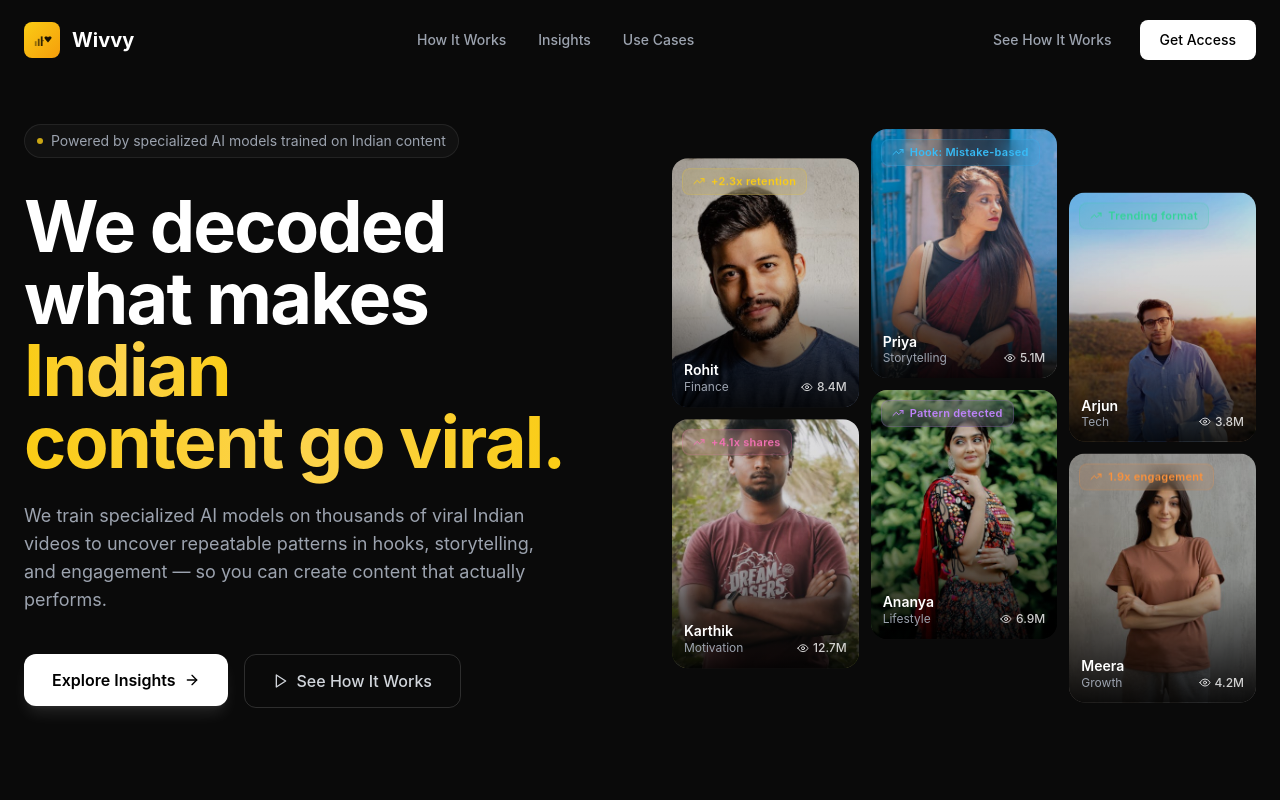
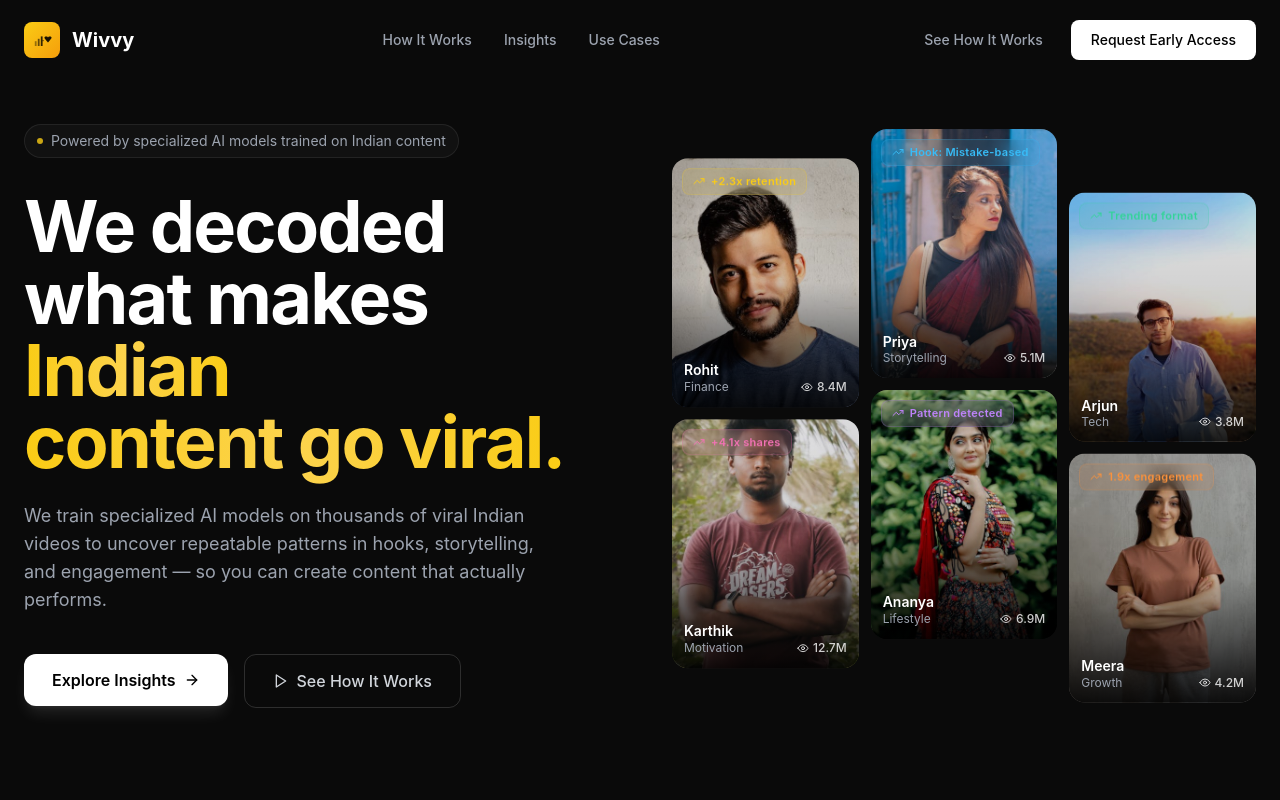
Before and after one commit to Treeback/wivvy-landing, a Next.js app: page / in a window 1280 px wide. Shown: the top 800 px of the page. Built offline with nearby package versions, Linux system fonts and the light colour scheme.

Commit message:
Change CTA copy to 'Request Early Access'

```diff
--- a/components/CTABanner.tsx
+++ b/components/CTABanner.tsx
@@ -78,7 +78,7 @@ export default function CTABanner() {
                 type="submit"
                 className="group inline-flex items-center justify-center gap-2 bg-white text-black font-semibold px-8 py-4 rounded-xl hover:bg-gray-100 transition-all shadow-lg shadow-white/10 whitespace-nowrap"
               >
-                {submitted ? 'You\'re in!' : 'Get Access'}
+                {submitted ? 'You\'re in!' : 'Request Early Access'}
                 {!submitted && <ArrowRight className="w-4 h-4 transition-transform group-hover:translate-x-1" />}
               </button>
             </form>
--- a/components/Header.tsx
+++ b/components/Header.tsx
@@ -62,7 +62,7 @@ const Header = () => {
             href="#cta"
             className="text-sm font-medium bg-white text-black px-5 py-2.5 rounded-lg hover:bg-gray-100 transition-all"
           >
-            Get Access
+            Request Early Access
           </Link>
         </div>
 
@@ -93,7 +93,7 @@ const Header = () => {
                 className="block w-full text-center text-sm font-medium bg-white text-black px-5 py-3 rounded-lg"
                 onClick={() => setMobileMenuOpen(false)}
               >
-                Get Access
+                Request Early Access
               </Link>
             </div>
           </div>
```
